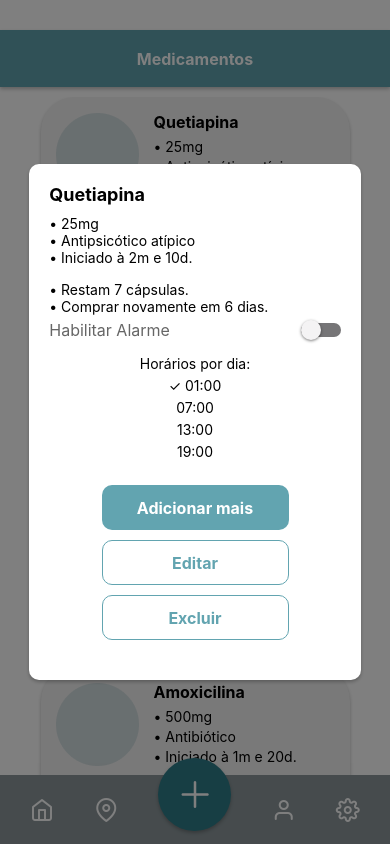
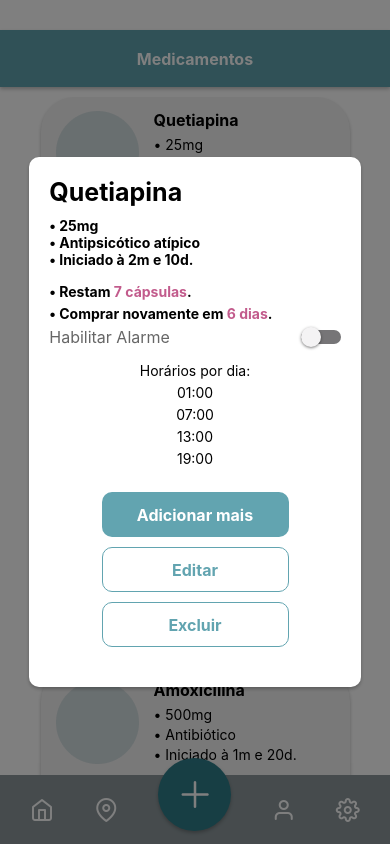
Before and after one commit to Maducdornelles/CuidaBem, a React Native app: screen /Home in a window 390 px wide. Both pictures are taken after a click on the element 195 px from the left and 182 px from the top of the page. Built offline with nearby package versions, Linux system fonts and the light colour scheme.

Commit message:
fix: update modal and home screen styles

```diff
--- a/src/components/ModalComponent.js
+++ b/src/components/ModalComponent.js
@@ -11,15 +11,21 @@ const ModalComponent = ({ visible, medication, onClose }) => {
       animationType="slide"
       onRequestClose={onClose}
     >
-      {/* Fechar o modal ao tocar fora */}
+
       <TouchableWithoutFeedback onPress={onClose}>
         <View style={styles.modalContainer}>
           <TouchableWithoutFeedback>
             <View style={styles.modalContent}>
-              {/* Informações do medicamento */}
+
               <Text style={styles.modalTitle}>{medication.name}</Text>
               <Text style={styles.modalDescription}>{medication.description}</Text>
-              <Text style={styles.modalDetails}>{medication.details}</Text>
+
+              <Text style={styles.modalDetails}>
+                • Restam <Text style={styles.highlight}>{medication.details.split('• Restam ')[1].split('.')[0]}</Text>.
+              </Text>
+              <Text style={styles.modalDetails}>
+                • Comprar novamente em <Text style={styles.highlight}>{medication.details.split('• Comprar novamente em ')[1].split('.')[0]}</Text>.
+              </Text>
 
               {/* Switch para Habilitar Alarme */}
               <View style={styles.switchContainer}>
@@ -28,17 +34,17 @@ const ModalComponent = ({ visible, medication, onClose }) => {
                   value={isAlarmEnabled}
                   onValueChange={(value) => setIsAlarmEnabled(value)}
                   thumbColor={isAlarmEnabled ? '#00d8c1' : '#f4f3f4'}
-                  trackColor={{ false: '#767577', true: '#b8f2ee'  }}
+                  trackColor={{ false: '#767577', true: '#b8f2ee' }}
                 />
               </View>
 
               {/* Horários e Botões centralizados */}
               <View style={styles.centerContent}>
-                <Text style={styles.modalDetails}>Horários por dia:</Text>
-                <Text style={styles.modalDetails}>✓ 01:00</Text>
-                <Text style={styles.modalDetails}>07:00</Text>
-                <Text style={styles.modalDetails}>13:00</Text>
-                <Text style={styles.modalDetails}>19:00</Text>
+                <Text style={styles.modalSchedule}>Horários por dia:</Text>
+                <Text style={styles.modalSchedule}>01:00</Text>
+                <Text style={styles.modalSchedule}>07:00</Text>
+                <Text style={styles.modalSchedule}>13:00</Text>
+                <Text style={styles.modalSchedule}>19:00</Text>
 
                 {/* Botão "Adicionar mais" */}
                 <TouchableOpacity style={styles.primaryButton}>
@@ -81,7 +87,7 @@ const styles = {
     elevation: 5,
   },
   modalTitle: {
-    fontSize: 18,
+    fontSize: 25,
     fontWeight: 'bold',
     color: '#000',
     marginBottom: 10,
@@ -90,11 +96,17 @@ const styles = {
     fontSize: 14,
     color: '#000',
     marginBottom: 15,
+    fontWeight: 'bold',
   },
   modalDetails: {
     fontSize: 14,
     color: '#000',
     marginBottom: 5,
+    fontWeight: 'bold',
+  },
+  highlight: {
+    fontWeight: 'bold',
+    color: '#C25B8C',
   },
   switchContainer: {
     flexDirection: 'row',
@@ -105,10 +117,18 @@ const styles = {
   switchLabel: {
     fontSize: 16,
     color: '#666',
+
   },
   centerContent: {
     alignItems: 'center',
     marginBottom: 10,
+  },
+  modalSchedule: {
+    fontSize: 14,
+    color: '#000',
+    marginBottom: 5,
+
+
   },
   primaryButton: {
     width: 187,
--- a/src/pages/HomeScreen.js
+++ b/src/pages/HomeScreen.js
@@ -62,7 +62,14 @@ const HomeScreen = () => {
                 </Text>
               </View>
             </View>
-            <Text style={stylehome.cardDetails}>{medication.details}</Text>
+
+
+            <Text style={stylehome.cardDetails}>
+              • Restam <Text style={stylehome.highlight}>{medication.details.split('• Restam ')[1].split('.')[0]}</Text>.
+            </Text>
+            <Text style={stylehome.cardDetails}>
+            •  Comprar novamente em <Text style={stylehome.highlight}>{medication.details.split('Comprar novamente em ')[1].split('.')[0]}</Text>.
+            </Text>
           </Card>
         ))}
       </ScrollView>
```
